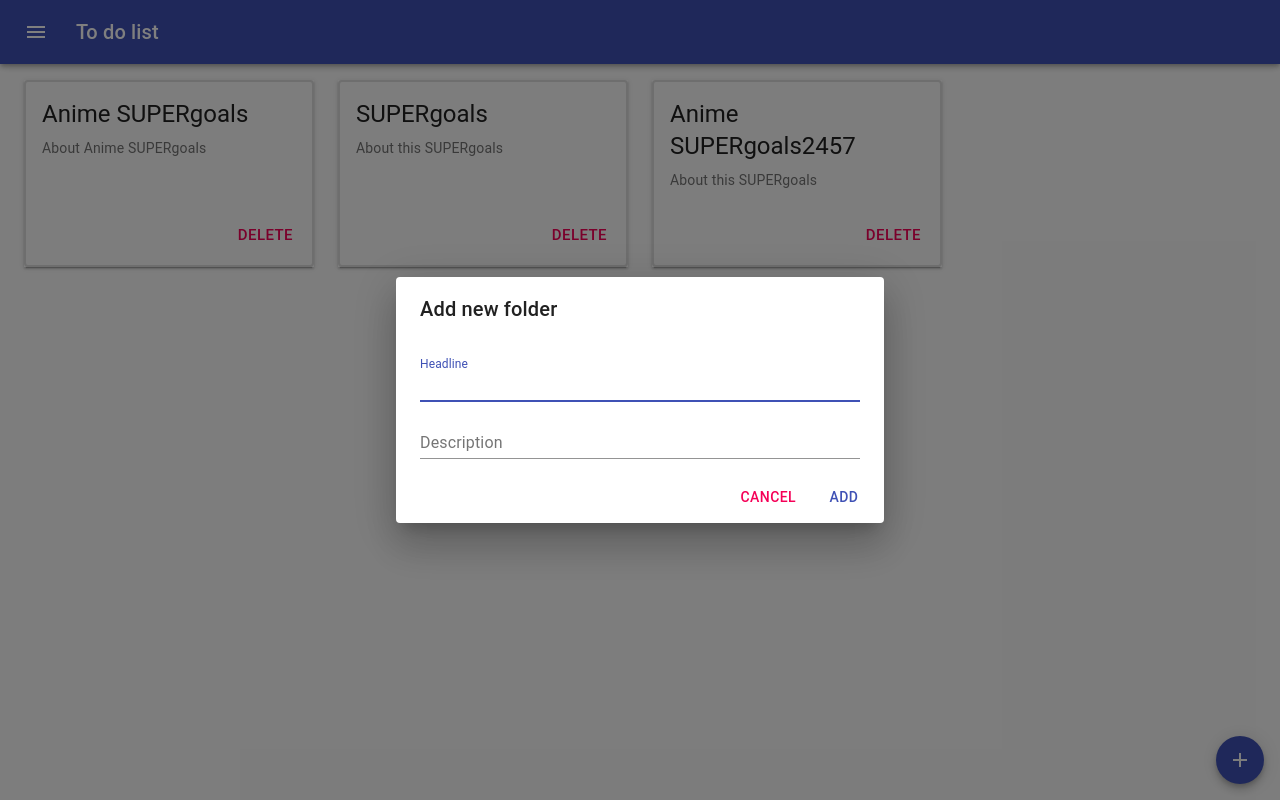
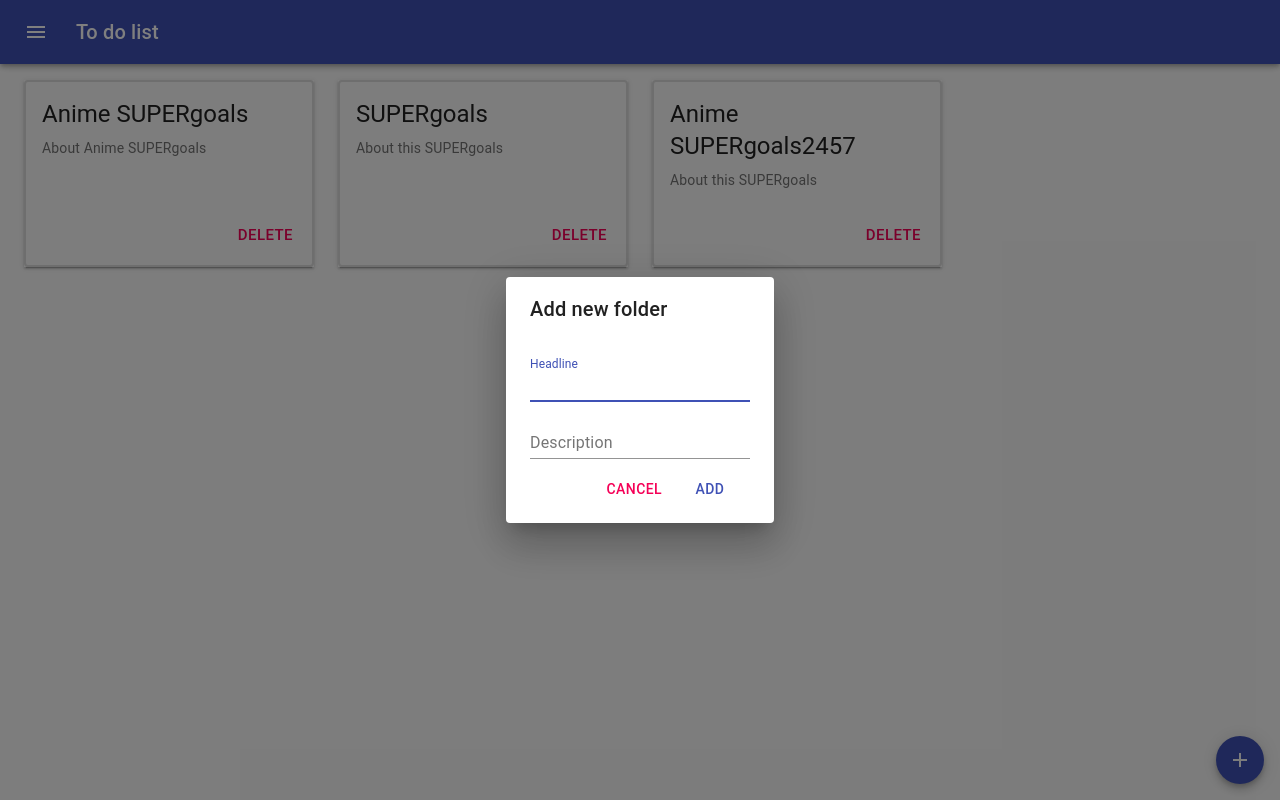
Before and after one commit to s3rbug/react-todolist, a React (Create React App) app: page / in a window 1280 px wide. Both pictures are taken after a click on the button 1240 px from the left and 760 px from the top of the page. Built offline with nearby package versions, Linux system fonts and the light colour scheme.

Commit message:
redux-form 1/2

```diff
--- a/package.json
+++ b/package.json
@@ -15,6 +15,7 @@
     "react-scripts": "3.4.0",
     "react-transition-group": "^4.3.0",
     "redux": "^4.0.5",
+    "redux-form": "^8.3.6",
     "redux-thunk": "^2.3.0",
     "typesafe-actions": "^5.1.0",
     "typescript": "^3.7.5"
@@ -53,6 +54,7 @@
     "@types/react-dom": "^16.9.5",
     "@types/react-redux": "^7.1.7",
     "@types/react-router-dom": "^5.1.3",
+    "@types/redux-form": "^8.2.6",
     "gh-pages": "^2.2.0"
   }
 }
--- /dev/null
+++ b/src/assets/FormRenders.tsx
@@ -0,0 +1,24 @@
+import React from "react";
+import { TextField } from "@material-ui/core";
+
+export const RenderTextField = ({
+  label,
+  input,
+  autoFocus,
+  fullWidth,
+  margin,
+  meta: { touched, invalid, error },
+  ...custom
+}: any) => (
+  <TextField
+    margin={margin}
+    fullWidth={fullWidth}
+    autoFocus={autoFocus}
+    label={label}
+    placeholder={label}
+    error={touched && invalid}
+    helperText={touched && error}
+    {...input}
+    {...custom}
+  />
+);
--- a/src/components/Folders/AddFolderDialog.tsx
+++ b/src/components/Folders/AddFolderDialog.tsx
@@ -1,78 +1,34 @@
-import React, { useCallback } from "react";
+import React from "react";
 import Dialog from "@material-ui/core/Dialog";
-import DialogActions from "@material-ui/core/DialogActions";
 import DialogTitle from "@material-ui/core/DialogTitle";
-import Button from "@material-ui/core/Button";
-import SetFolder from "./Folder/SetFolder";
+import SetFolderForm from "./Folder/SetFolderForm";
 import { FoldersStyleType } from "./Folders";
+import { DialogContent } from "@material-ui/core";
+import { FormDataType } from "./../../types/index_d";
 
 type PropsType = {
   classes: FoldersStyleType;
   open: boolean;
   setOpen: (open: boolean) => void;
-  curHeadline: string;
-  setCurHeadline: (newHeadline: string) => void;
-  curDescription: string;
-  setCurDescription: (newDescription: string) => void;
-  errorHead: string;
-  errorDesc: string;
-  setErrorHead: (newErrorHead: string) => void;
-  setErrorDesc: (newErrorDesc: string) => void;
-  handleAddButton: () => void;
+  addFolder: (headline: string, description: string) => void;
 };
 
-const AddFolderDialog = ({
-  classes,
-  open,
-  setOpen,
-  curHeadline,
-  setCurHeadline,
-  curDescription,
-  setCurDescription,
-  errorHead,
-  errorDesc,
-  setErrorHead,
-  setErrorDesc,
-  handleAddButton
-}: PropsType) => {
-  const onKeyDown = useCallback(
-    (e: React.KeyboardEvent) => {
-      if (e.key === "Enter") {
-        e.preventDefault();
-        handleAddButton();
-      } else if (e.key === "Escape") {
-        setOpen(false);
-        e.preventDefault();
-      }
-    },
-    [setOpen, handleAddButton]
-  );
+const AddFolderDialog = ({ classes, open, setOpen, addFolder }: PropsType) => {
+  const onSubmit = (formData: FormDataType) => {
+    addFolder(formData.headline, formData.description);
+    setOpen(false);
+  };
+
   return (
     <Dialog
       open={open}
       onClose={() => setOpen(false)}
       aria-labelledby="form-dialog-folders"
-      onKeyDown={onKeyDown}
     >
       <DialogTitle id="form-dialog-folders">Add new folder</DialogTitle>
-      <SetFolder
-        curHeadline={curHeadline}
-        setCurHeadline={setCurHeadline}
-        curDescription={curDescription}
-        setCurDescription={setCurDescription}
-        errorHead={errorHead}
-        errorDesc={errorDesc}
-        setErrorHead={setErrorHead}
-        setErrorDesc={setErrorDesc}
-      />
-      <DialogActions>
-        <Button onClick={() => setOpen(false)} color="secondary">
-          Cancel
-        </Button>
-        <Button onClick={handleAddButton} color="primary">
-          Add
-        </Button>
-      </DialogActions>
+      <DialogContent>
+        <SetFolderForm onSubmit={onSubmit} setOpen={setOpen} />
+      </DialogContent>
     </Dialog>
   );
 };
--- a/src/components/Folders/Folder/SetFolder.tsx
+++ /dev/null
@@ -1,63 +0,0 @@
-import React from "react";
-import TextField from "@material-ui/core/TextField";
-import { DialogContent } from "@material-ui/core";
-
-type PropsType = {
-  curHeadline: string;
-  setCurHeadline: (a: string) => void;
-  curDescription: string;
-  setCurDescription: (a: string) => void;
-  errorDesc: string;
-  errorHead: string;
-  setErrorDesc: (a: string) => void;
-  setErrorHead: (a: string) => void;
-};
-
-const SetFolder = ({
-  curHeadline,
-  setCurHeadline,
-  curDescription,
-  setCurDescription,
-  errorDesc,
-  errorHead,
-  setErrorDesc,
-  setErrorHead
-}: PropsType) => {
-  const clearError = () => {
-    setErrorDesc("");
-    setErrorHead("");
-  };
-  return (
-    <DialogContent>
-      <TextField
-        autoFocus
-        error={!!errorHead}
-        helperText={errorHead}
-        margin="dense"
-        id="headline"
-        label="Headline"
-        fullWidth
-        value={curHeadline}
-        onChange={e => {
-          setCurHeadline(e.target.value);
-          clearError();
-        }}
-      ></TextField>
-      <TextField
-        error={!!errorDesc}
-        helperText={errorDesc}
-        margin="dense"
-        id="description"
-        label="Description"
-        fullWidth
-        value={curDescription}
-        onChange={e => {
-          setCurDescription(e.target.value);
-          clearError();
-        }}
-      ></TextField>
-    </DialogContent>
-  );
-};
-
-export default SetFolder;
--- /dev/null
+++ b/src/components/Folders/Folder/SetFolderForm.tsx
@@ -0,0 +1,62 @@
+import React from "react";
+import { DialogActions, Button } from "@material-ui/core";
+import { InjectedFormProps, reduxForm, Field } from "redux-form";
+import { FormDataType } from "./../../../types/index_d";
+import { RenderTextField } from "../../../assets/FormRenders";
+import { required, maxLength15 } from "../../../utils/validators";
+
+type PropsType = {
+  setOpen: (open: boolean) => void;
+};
+
+const SetFolderForm: React.FC<
+  InjectedFormProps<FormDataType, PropsType> & PropsType
+> = (props) => {
+  const { handleSubmit, setOpen } = props;
+  return (
+    <form onSubmit={handleSubmit}>
+      <div>
+        <Field
+          autoFocus
+          fullWidth
+          name="headline"
+          component={RenderTextField}
+          label="Headline"
+          margin="dense"
+          placeholder="Headline"
+          validate={[required, maxLength15]}
+        />
+      </div>
+      <div>
+        <Field
+          fullWidth
+          name="description"
+          component={RenderTextField}
+          label="Description"
+          margin="dense"
+          placeholder="Description"
+          validate={[required, maxLength15]}
+        ></Field>
+      </div>
+      <DialogActions>
+        <Field
+          component={Button}
+          name="cancel"
+          color="secondary"
+          type="button"
+          onClick={() => setOpen(false)}
+        >
+          Cancel
+        </Field>
+        <Field component={Button} name="add" color="primary" type="submit">
+          Add
+        </Field>
+      </DialogActions>
+    </form>
+  );
+};
+
+const SetFolderReduxForm = reduxForm<FormDataType, PropsType>({
+  form: "set-folder",
+})(SetFolderForm);
+export default SetFolderReduxForm;
--- a/src/components/Folders/Folders.tsx
+++ b/src/components/Folders/Folders.tsx
@@ -2,7 +2,7 @@ import React, { useState } from "react";
 import ToDoList from "./ToDoList/ToDoList";
 import { makeStyles } from "@material-ui/core/styles";
 import Folder from "./Folder/Folder";
-import { Grid, Theme, StyleRules } from "@material-ui/core";
+import { Grid, Theme, StyleRules, Typography } from "@material-ui/core";
 import { connect } from "react-redux";
 import { compose } from "redux";
 import { withRouter } from "react-router-dom";
@@ -22,7 +22,7 @@ import {
 import AddFolderDialog from "./AddFolderDialog";
 import { FolderType } from "./../../types/index_d";
 import { AppStateType } from "../../redux/reduxStore";
-import { RouteComponentProps, Redirect } from "react-router";
+import { RouteComponentProps } from "react-router";
 
 let useStyles = makeStyles(
   (theme: Theme): StyleRules<string> => ({
@@ -79,31 +79,9 @@ const Folders = ({
   deleteDone,
   addFolder,
   swapTasks,
-  swapFolders,
 }: PropsType) => {
   const classes = useStyles();
   const [open, setOpen] = useState(false);
-  const [curHeadline, setCurHeadline] = useState("");
-  const [curDescription, setCurDescription] = useState("");
-  const [errorHead, setErrorHead] = useState("");
-  const [errorDesc, setErrorDesc] = useState("");
-
-  const handleAddButton = () => {
-    if (curHeadline !== "") {
-      if (curDescription !== "") {
-        addFolder(curHeadline, curDescription);
-        setCurDescription("");
-        setCurHeadline("");
-        setOpen(false);
-        setErrorDesc("");
-        setErrorHead("");
-      } else {
-        setErrorDesc("Field can not be empty");
-      }
-    } else {
-      setErrorHead("Field can not be empty");
-    }
-  };
 
   let currentFolder: number | null = null;
 
@@ -115,7 +93,11 @@ const Folders = ({
 
   if (currentFolder !== null) {
     if (currentFolder >= folders.length || currentFolder < 0)
-      return <Redirect to="folders" />;
+      return (
+        <Typography variant="h2" align="center" color="textPrimary">
+          Incorrect folder id!
+        </Typography>
+      );
     setCurrentFolderById(currentFolder);
     return (
       <div>
@@ -171,15 +153,7 @@ const Folders = ({
         classes={classes}
         open={open}
         setOpen={setOpen}
-        curHeadline={curHeadline}
-        setCurHeadline={setCurHeadline}
-        curDescription={curDescription}
-        setCurDescription={setCurDescription}
-        errorHead={errorHead}
-        errorDesc={errorDesc}
-        setErrorHead={setErrorHead}
-        setErrorDesc={setErrorDesc}
-        handleAddButton={handleAddButton}
+        addFolder={addFolder}
       />
     </div>
   );
--- a/src/components/Folders/ToDoList/AddTaskDialog.tsx
+++ b/src/components/Folders/ToDoList/AddTaskDialog.tsx
@@ -1,4 +1,4 @@
-import React, { useState, useCallback } from "react";
+import React from "react";
 import Dialog from "@material-ui/core/Dialog";
 import DialogActions from "@material-ui/core/DialogActions";
 import DialogContent from "@material-ui/core/DialogContent";
@@ -14,16 +14,16 @@ type PropsType = {
   addGoal: (text: string) => void;
 };
 
-const AddTaskDialog = ({
-  handleAddButton,
-  open,
-  setOpen,
-  addGoal
-}: PropsType) => {
-  const [hasError, setError] = useState("");
-  const [currentText, setCurrentText] = useState("");
+function AddTaskDialog({ handleAddButton, open, setOpen, addGoal }: PropsType) {
+  const [hasError, setError] = React.useState<string>("");
+  const [currentText, setCurrentText] = React.useState<string>("");
 
-  const handleAddNewGoal = useCallback(() => {
+  const textChanged = (e: React.ChangeEvent<HTMLInputElement>) => {
+    setError("");
+    setCurrentText(e.target.value);
+  };
+
+  const handleAddNewGoal = () => {
     if (currentText !== "") {
       addGoal(currentText);
       setCurrentText("");
@@ -31,23 +31,6 @@ const AddTaskDialog = ({
     } else {
       setError("Field can not be empty");
     }
-  }, [addGoal, setCurrentText, setOpen, currentText]);
-
-  const onKeyDown = useCallback(
-    (e: React.KeyboardEvent) => {
-      if (e.key === "Enter") {
-        e.preventDefault();
-        handleAddNewGoal();
-      } else if (e.key === "Escape") {
-        setOpen(false);
-        e.preventDefault();
-      }
-    },
-    [setOpen, handleAddNewGoal]
-  );
-  const textChanged = (e: React.ChangeEvent<HTMLInputElement>) => {
-    setError("");
-    setCurrentText(e.target.value);
   };
 
   return (
@@ -55,7 +38,15 @@ const AddTaskDialog = ({
       open={open}
       onClose={handleAddButton}
       aria-labelledby="form-dialog-title"
-      onKeyDown={onKeyDown}
+      onKeyDown={(e) => {
+        if (e.key === "Enter") {
+          e.preventDefault();
+          handleAddNewGoal();
+        } else if (e.key === "Escape") {
+          setOpen(false);
+          e.preventDefault();
+        }
+      }}
     >
       <DialogTitle id="form-dialog-title">Add a new goal</DialogTitle>
       <DialogContent>
@@ -87,6 +78,6 @@ const AddTaskDialog = ({
       </DialogActions>
     </Dialog>
   );
-};
+}
 
 export default AddTaskDialog;
--- a/src/redux/reduxStore.ts
+++ b/src/redux/reduxStore.ts
@@ -1,9 +1,11 @@
 import { createStore, combineReducers, applyMiddleware, compose } from "redux";
 import thunkMiddleware from "redux-thunk";
 import todo from "./reducers/todo";
+import { reducer as formReducer } from "redux-form";
 
 const rootReducer = combineReducers({
-  todo: todo
+  todo: todo,
+  form: formReducer,
 });
 
 type RootReducerType = typeof rootReducer;
--- a/src/types/index_d.ts
+++ b/src/types/index_d.ts
@@ -10,3 +10,8 @@ export type FolderType = {
   description: string;
   goals: Array<GoalType>;
 };
+
+export type FormDataType = {
+  headline: string;
+  description: string;
+};
--- /dev/null
+++ b/src/utils/validators.ts
@@ -0,0 +1,11 @@
+export const required = (value: string): string | undefined => {
+  if (value) return undefined;
+  return "Field can not be empty";
+};
+
+const maxLength = (length: number) => (value: string) => {
+  if (length >= value.length) return undefined;
+  return "Maximal count of symbols is " + length;
+};
+
+export const maxLength15 = maxLength(15);
```
Also changed, not shown: 1 other file (tests, documents, lock files or other folders).
